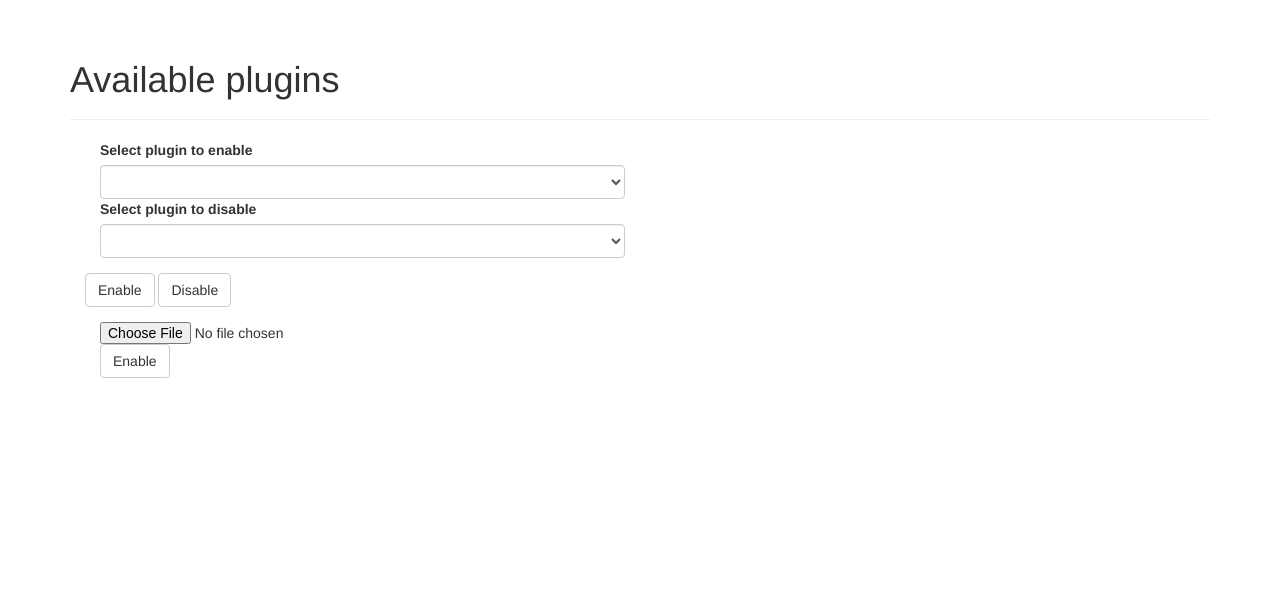
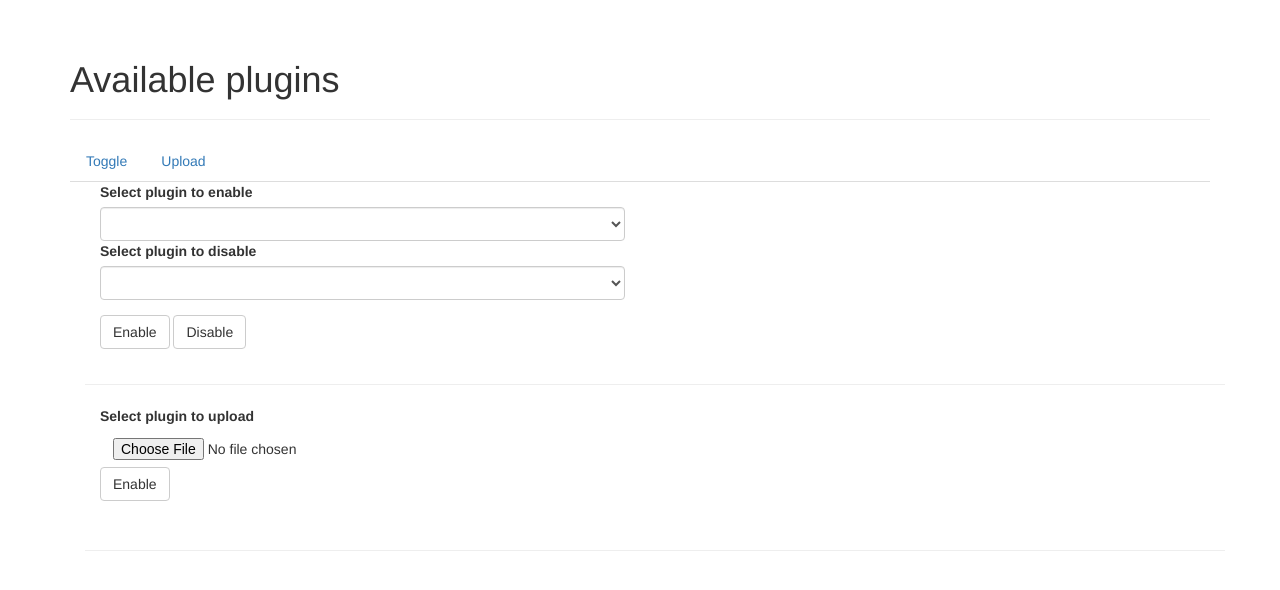
Before and after one commit to evert-platform/evertbase, a Flask app: template app/templates/plugins.html in a window 1280 px wide. Shown: the part 52-642 px from the top of the page. Run offline with Flask 2, Linux system fonts and the light colour scheme; the template is opened without the code that fills it: values that come from a table or form of the project are taken from there, others are empty; some libraries are stand-ins or nearby versions.

Commit message:
added tabs for plugins page

```diff
--- a/app/templates/plugins.html
+++ b/app/templates/plugins.html
@@ -5,9 +5,20 @@
     <script src="{{ url_for('static', filename='javascript/plugins.js') }}?v=2"></script>
 {% endblock %}
 {% block page_content %}
+    <div id="alerts">
+
+    </div>
+
     <div class="page-header">
         <h1>Available plugins</h1>
     </div>
+
+    <ul class="nav nav-tabs">
+        <li id="toggle"><a  href="#">Toggle</a> </li>
+        <li id="upload"><a href="#" >Upload</a></li>
+    </ul>
+
+
     <div class="container col-md-12 col-lg-12 col-sm-12" id="plugins_toggle">
         <div class="form-group col-md-6 col-sm-5 col-lg-6">
             {{ form.hidden_tag() }}
@@ -16,20 +27,25 @@
             {{ form.select_enabled.label(class='col-form-label') }}
             {{ form.select_enabled(class='form-control') }}
         </div>
+        <div class="container form-group col-md-12 col-sm-12 col-lg-12">
+            <input type="submit" class="btn btn-default" value="Enable" id="enable">
+            <input type="submit" class="btn btn-default" value="Disable" id="disable">
+        </div>
+        <br class="container col-md-12 col-lg-12 col-sm-12">
+        <hr class="container col-md-12 col-lg-12 col-sm-12">
+
     </div>
-    <div class="container form-group col-md-12 col-sm-12 col-lg-12">
-        <input type="submit" class="btn btn-default" value="Enable" id="enable">
-        <input type="submit" class="btn btn-default" value="Disable" id="disable">
-    </div>
-    <hr>
-    <br>
-    <div class="container " id="plugins_upload">
+
+    <div class="container col-md-12 col-lg-12 col-sm-12" id="plugins_upload">
         <div class="form-group col-md-6 col-sm-5 col-lg-6">
             <form class="form" enctype="multipart/form-data" method="post" role="form" id="uploadplugin">
                 {{ form2.hidden_tag() }}
-                {{ form2.file }}
-            <input type="button" class="btn btn-default" value="Enable" id="plugin_submit">
+                {{ form2.file.label(class='col-form-label') }}
+                {{ form2.file(class='btn btn-defualt btn-file', required=true) }}
+            <input type="submit" class="btn btn-default" value="Enable" id="plugin_submit">
             </form>
         </div>
+        <br class="container col-md-12 col-lg-12 col-sm-12">
+        <hr class="container col-md-12 col-lg-12 col-sm-12">
     </div>
 {% endblock %}
```
